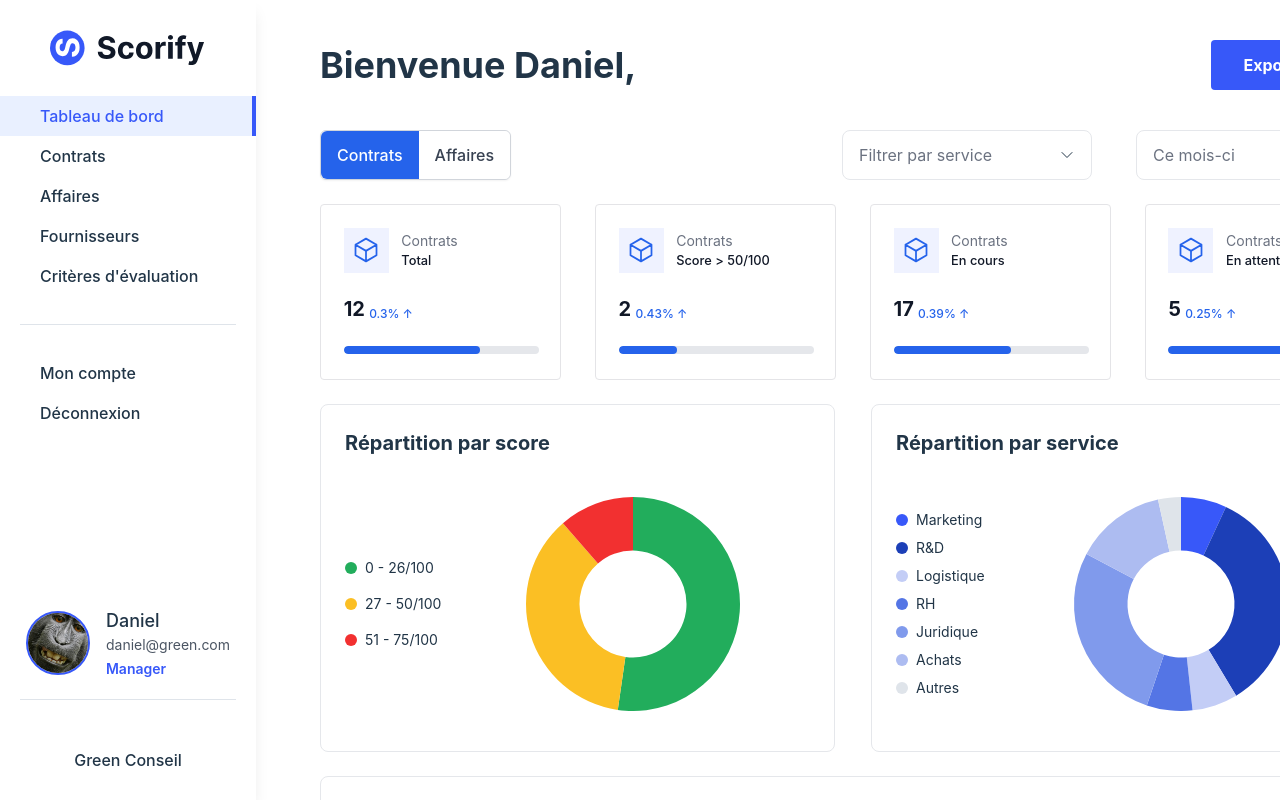
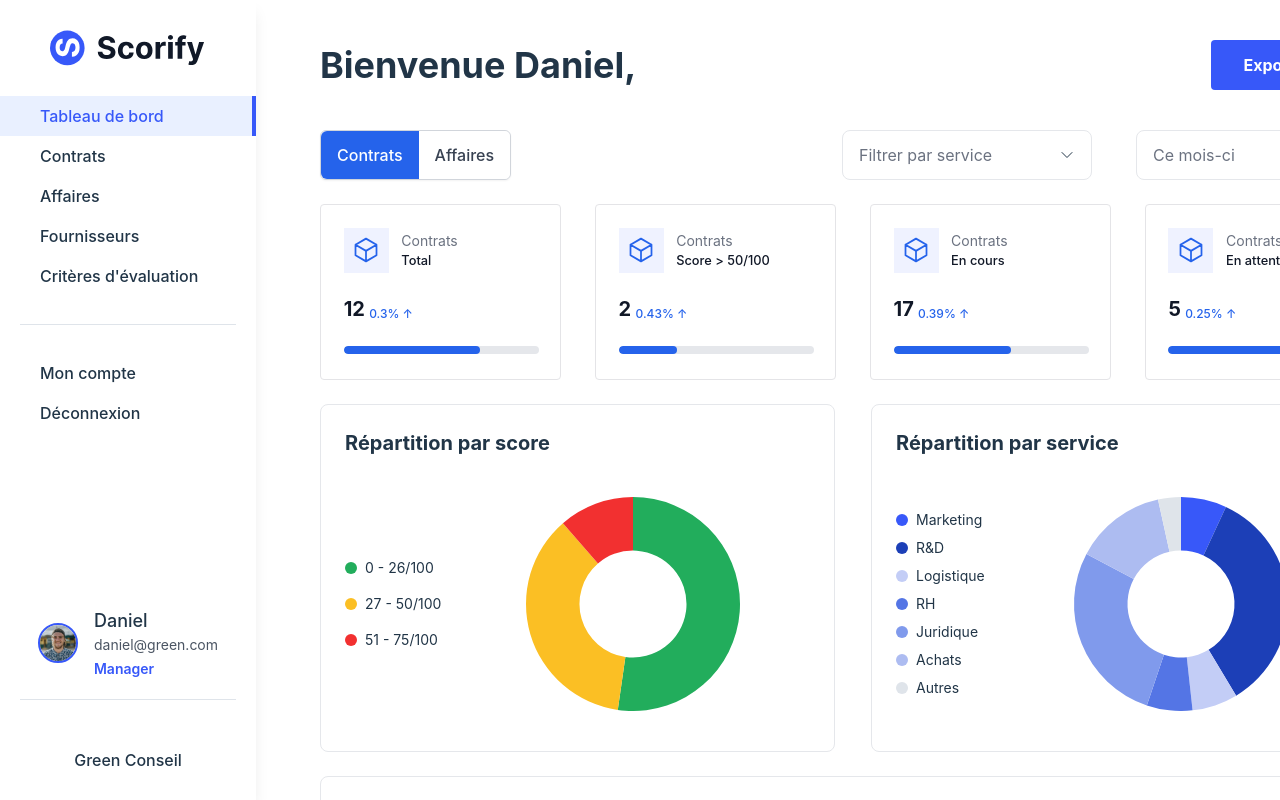
Before and after one commit to cleophass/Scorify, a React (Vite) app: page /account in a window 1280 px wide. Both pictures are taken after typing "name@example.com", "Sample123" into the empty fields and a click on the button "Connexion". Shown: the top 800 px of the page. Built offline with nearby package versions, Linux system fonts and the light colour scheme.

Commit message:
wordings et photo sidebar

```diff
--- a/src/subcomponents/MyInfo.jsx
+++ b/src/subcomponents/MyInfo.jsx
@@ -27,7 +27,7 @@ const MyInfo = () => {
                     />
                     {/* Dropdown avec un style similaire */}
                     <div>
-                        <label className="mb-2 text-lg font-medium 'text-dark-grey" style={{ height: '28px' }}>Rôles</label>
+                        <label className="mb-2 text-lg font-medium 'text-dark-grey" style={{ height: '28px' }}>Rôle</label>
                             <div className="mt-2">
                                  <DropdownComponent label="Manager"  options={dropdownOptions} />
                             </div>
--- a/src/subcomponents/Userprofile.jsx
+++ b/src/subcomponents/Userprofile.jsx
@@ -1,11 +1,11 @@
 import React from 'react';
-import profilepicture from '../assets/monkey.jpg'; // Assurez-vous que le chemin est correct
+import profilepicture from '../assets/homme_1.png'; // Assurez-vous que le chemin est correct
 
 const UserProfile = () => {
   return (
     <div className="flex flex-col items-center justify-center h-screens"> {/* Correction de h-screens à h-screen */}
       <div className="rounded-lg px-4 pt-4 flex items-center">
-        <img className="h-16 w-16 rounded-full border-2 border-custom-blue" src={profilepicture} alt="Monkey" />
+        <img className="h-10 w-10 rounded-full border-2 border-custom-blue" src={profilepicture} alt="homme" />
         <div className="ml-4">
           <div className="text-lg font-medium">Daniel</div>
           <div className="text-sm text-gray-600">daniel@green.com</div>
```
